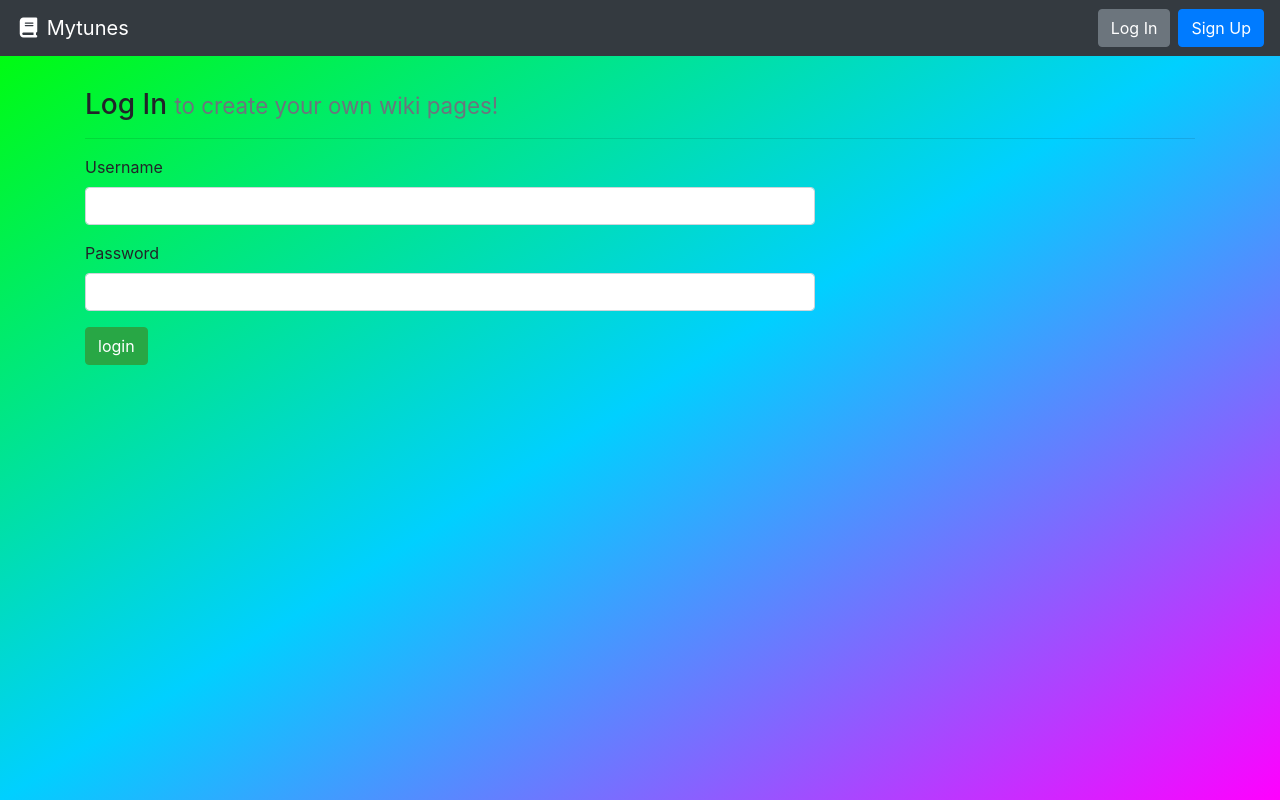
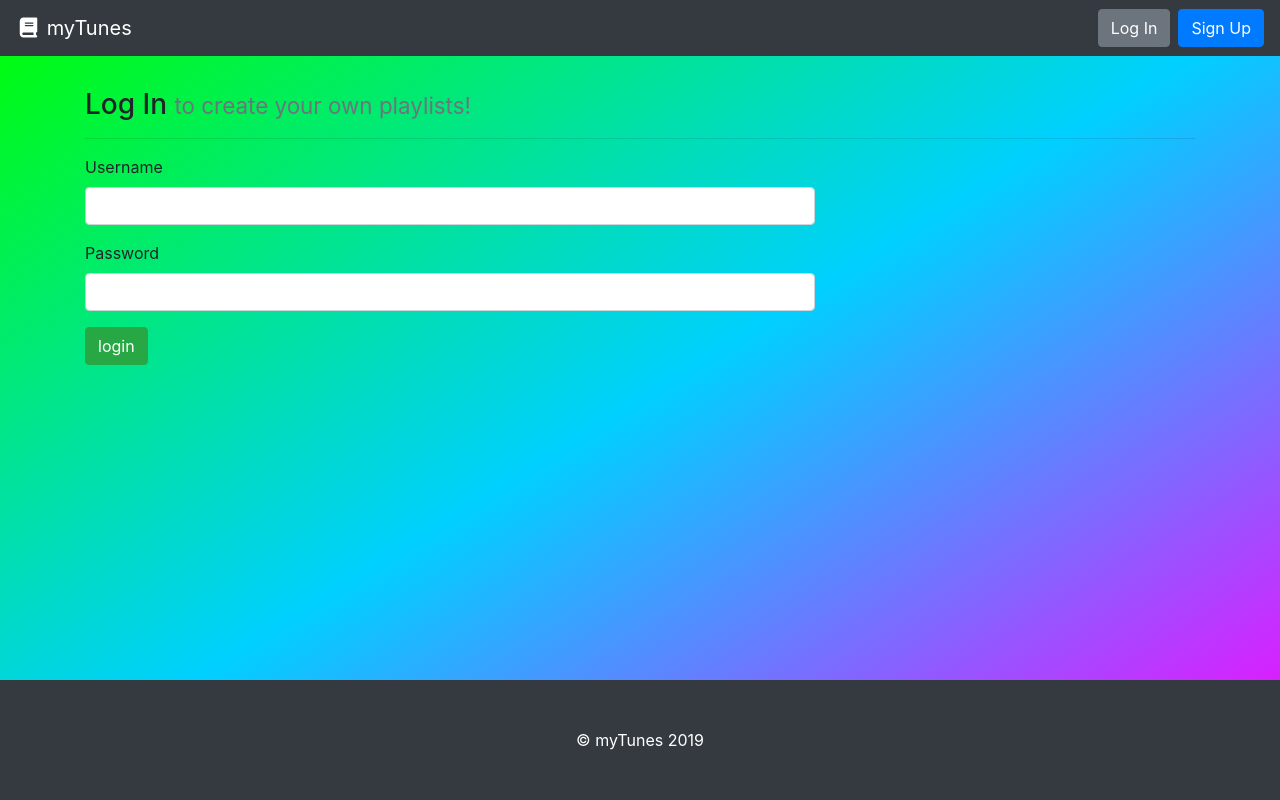
Before and after one commit to squeaky1273/myTunes, a Django app: page /accounts/login/ in a window 1280 px wide. Run offline with Django 3.2, Linux system fonts and the light colour scheme; some libraries are stand-ins or nearby versions.

Commit message:
added footer

```diff
--- a/playlister/playlist/static/playlist/style.css
+++ b/playlister/playlist/static/playlist/style.css
@@ -6,3 +6,11 @@ body {
     background-attachment: fixed;
     background-image: linear-gradient(to bottom right, rgb(0, 255, 0), rgb(0, 208, 255), rgb(255, 0, 255)); /* Standard syntax (must be last) */
 }
+
+footer {
+    position: fixed;
+    left: 0;
+    bottom: 0;
+    width: 100%;
+    text-align: center;
+    }
--- a/playlister/playlist/templates/index.html
+++ b/playlister/playlist/templates/index.html
@@ -8,7 +8,7 @@
     </head>
 <body>
 {% block content %}
-  <h3>Mytunes {% if playlists %}<small class="text-muted">({{ playlists|length }} Playlists)</small>{% endif %}</h3>
+  <h3>myTunes {% if playlists %}<small class="text-muted">({{ playlists|length }} Playlists)</small>{% endif %}</h3>
   <hr>
   {% if playlists %}
     <div class="card-columns">
--- a/playlister/templates/base.html
+++ b/playlister/templates/base.html
@@ -6,13 +6,13 @@
     <script src="https://kit.fontawesome.com/e7c15fdb77.js" crossorigin="anonymous"></script>
     <link rel="stylesheet" href="https://stackpath.bootstrapcdn.com/bootstrap/4.3.1/css/bootstrap.min.css"
       integrity="sha384-ggOyR0iXCbMQv3Xipma34MD+dH/1fQ784/j6cY/iJTQUOhcWr7x9JvoRxT2MZw1T" crossorigin="anonymous">
-    <title>Mytunes</title>
+    <title>myTunes</title>
   </head>
   {% block head %}
   {% endblock head %}
   <body>
     <nav class="navbar navbar-expand-md navbar-dark bg-dark">
-      <a class="navbar-brand" href="{% url 'playlist-list-page' %}"><i class="fas fa-fw fa-book"></i> Mytunes</a>
+      <a class="navbar-brand" href="{% url 'playlist-list-page' %}"><i class="fas fa-fw fa-book"></i> myTunes</a>
       <form class="form-inline ml-auto">
         {% if user.is_authenticated %}
         <div class="text-white">Hello, <strong>{{user.username}}</strong>!</div>
@@ -44,4 +44,8 @@
     <script src="https://maxcdn.bootstrapcdn.com/bootstrap/4.0.0/js/bootstrap.min.js"
       integrity="sha384-JZR6Spejh4U02d8jOt6vLEHfe/JQGiRRSQQxSfFWpi1MquVdAyjUar5+76PVCmYl" crossorigin="anonymous">
     </script>
+
+    <footer class="bg-dark p-5 text-white">
+      <center>&copy; myTunes 2019</center>
+    </footer>
   </body>
--- a/playlister/templates/registration/login.html
+++ b/playlister/templates/registration/login.html
@@ -8,7 +8,7 @@
     </head>
 
 {% block content %}
-    <h3>Log In <small class="text-muted">to create your own wiki pages!</small></h3>
+    <h3>Log In <small class="text-muted">to create your own playlists!</small></h3>
     <hr>
     <div class="row">
         <div class="col">
```
Also changed, not shown: playlister/db.sqlite3.
